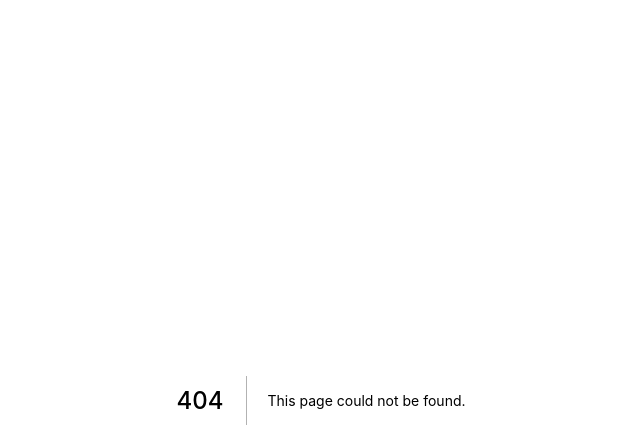
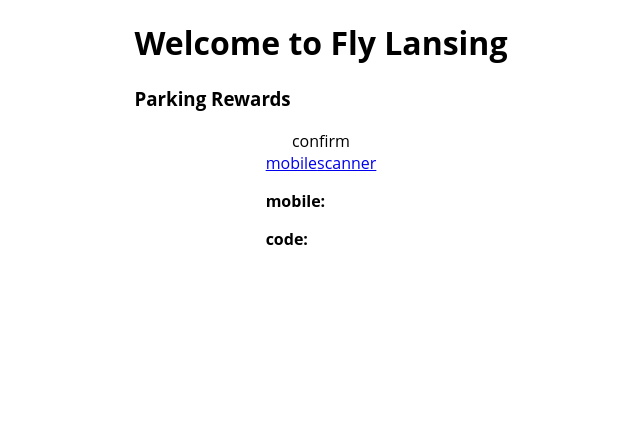
Before and after one commit to joshuasprow/parking-deals, a Next.js app: page /confirm in a window 1280 px wide. Before the commit this address had no page. Shown: the top 448 px of the page, without its empty margins (319-959 px from the left). Built offline with nearby package versions, Linux system fonts and the light colour scheme.

Commit message:
added new page. started to consolidate data in the meta component

```diff
--- a/components/debug.js
+++ b/components/debug.js
@@ -1,8 +1,19 @@
 import React from 'react';
 import Link from 'next/link';
 
-export default ({ code, mobile }) => (
-  <React.Fragment>
+export default props => {
+  let code = '';
+  let mobile = '';
+
+  if (props.code) {
+    code = props.code;
+  }
+
+  if (props.mobile) {
+    mobile = props.mobile;
+  }
+
+  return (
     <div className="debug">
       <div className="link-box">
         <Link href="/">
@@ -20,7 +31,7 @@ export default ({ code, mobile }) => (
         <strong>code: </strong>
         {code || ''}
       </p>
-    </div>
+
       <style scoped jsx>{`
         div,
         a {
@@ -33,5 +44,6 @@ export default ({ code, mobile }) => (
           margin: 0.25rem;
         }
       `}</style>
-  </React.Fragment>
+    </div>
   );
+};
--- a/components/meta.js
+++ b/components/meta.js
@@ -2,7 +2,6 @@ import React from 'react';
 import Debug from './debug';
 import Head from './head';
 import Hero from './hero';
-import Nav from './nav';
 
 const isDevEnvironment = process.env.NODE_ENV === 'development';
 
@@ -12,7 +11,7 @@ export default ({ children, code, mobile }) => (
       <Head />
       <Hero />
       {children}
-      {isDevEnvironment && <Debug mobile={mobile} />}
+      {isDevEnvironment && <Debug code={code} mobile={mobile} />}
     </main>
 
     <style jsx global>{`
--- /dev/null
+++ b/pages/confirm.js
@@ -0,0 +1,11 @@
+import React from 'react';
+import Meta from '../components/meta';
+import { withRouter } from 'next/router';
+
+class Confirm extends React.PureComponent {
+  render() {
+    return <Meta>confirm</Meta>;
+  }
+}
+
+export default withRouter(Confirm);
--- a/pages/index.js
+++ b/pages/index.js
@@ -1,8 +1,5 @@
 import React from 'react';
 import Link from 'next/link';
-import Debug from '../components/debug';
-import Head from '../components/head';
-import Hero from '../components/hero';
 import MobileInput from '../components/mobile-input';
 import Meta from '../components/meta';
 
@@ -19,6 +16,8 @@ class Home extends React.PureComponent {
     return (
       <Meta>
         <MobileInput mobile={mobile} onMobileChange={this.handleMobile} />
+
+        {/* Don't worry about styling Links. They don't render. */}
         <Link href={{ pathname: '/scanner', query: { mobile } }}>
           <button disabled={mobile.length < 10}>next</button>
         </Link>
```
Also changed, not shown: pages/scanner.js (+21 -8 lines). Lines whose indentation alone changed are shown as unchanged.
